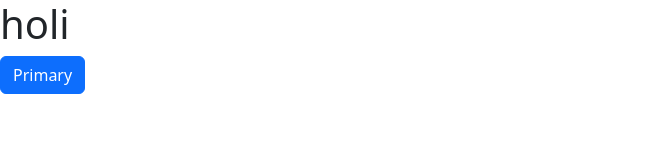
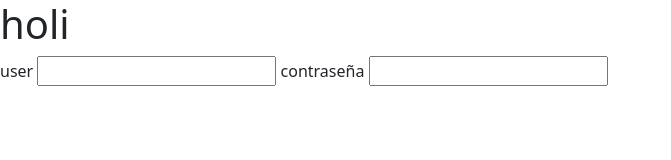
Before and after one commit to PrisilaLuna1/PWeb, a plain HTML site: page index.html in a window 1280 px wide. Shown: the whole page, without its empty margins (0-671 px from the left). Drawn offline with nearby package versions, Linux system fonts and the light colour scheme.

Commit message:
Connetiom

```diff
--- a/index.html
+++ b/index.html
@@ -9,9 +9,17 @@
 </head>
 <body>
     <h1>holi</h1>
-    <button type="button" class="btn btn-primary">Primary</button>
+    <!-- <button type="button" class="btn btn-primary">Primary</button> -->
     <script src="https://cdn.jsdelivr.net/npm/bootstrap@5.3.0-alpha1/dist/js/bootstrap.bundle.min.js" integrity="sha384- w76AqPfDkMBDXo30jS1Sgez6pr3x5MlQ1ZAGC+nuZB+EYdgRZgiwxhTBTkF7CXvN" crossorigin="anonymous"></script>
     <script> src="https://code.jquery.com/jquery-3.7.1.js"</script>
     <script>scr="script.js"</script>
+    <label>
+        <span>user</span>
+        <input aria-label="Teléfono, usuario o correo electrónico" aria-required="true" autocapitalize="off" autocorrect="off" maxlength="75" class="User" dir="" type="text" value="" name="username">
+    </label>
+    <label>
+        <span>contraseña</span>
+        <input aria-label="contraseñia" aria-required="true" autocapitalize="off" autocorrect="off" maxlength="75" class="User" dir="" type="text" value="" name="username">
+    </label>
 </body>
 </html>
```
